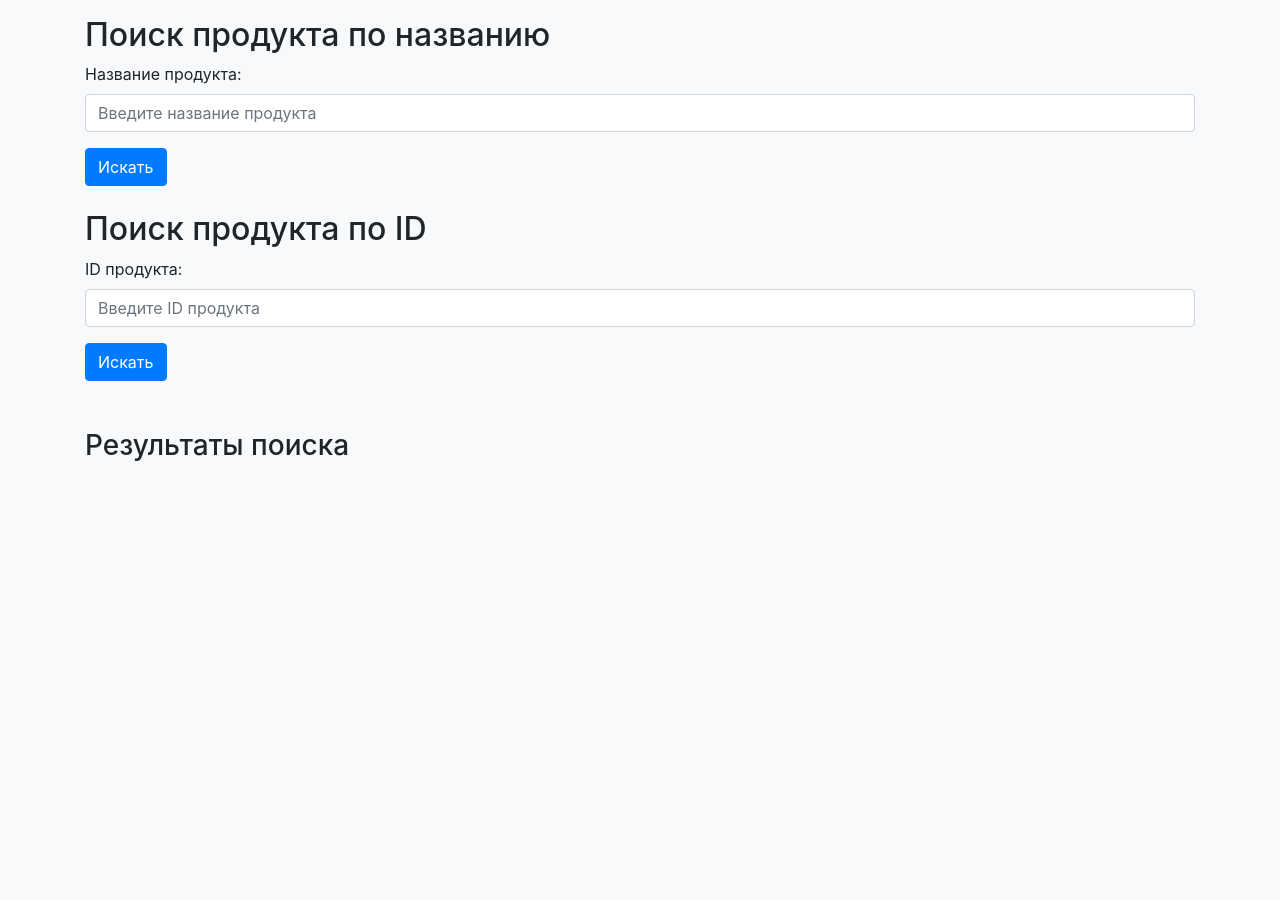
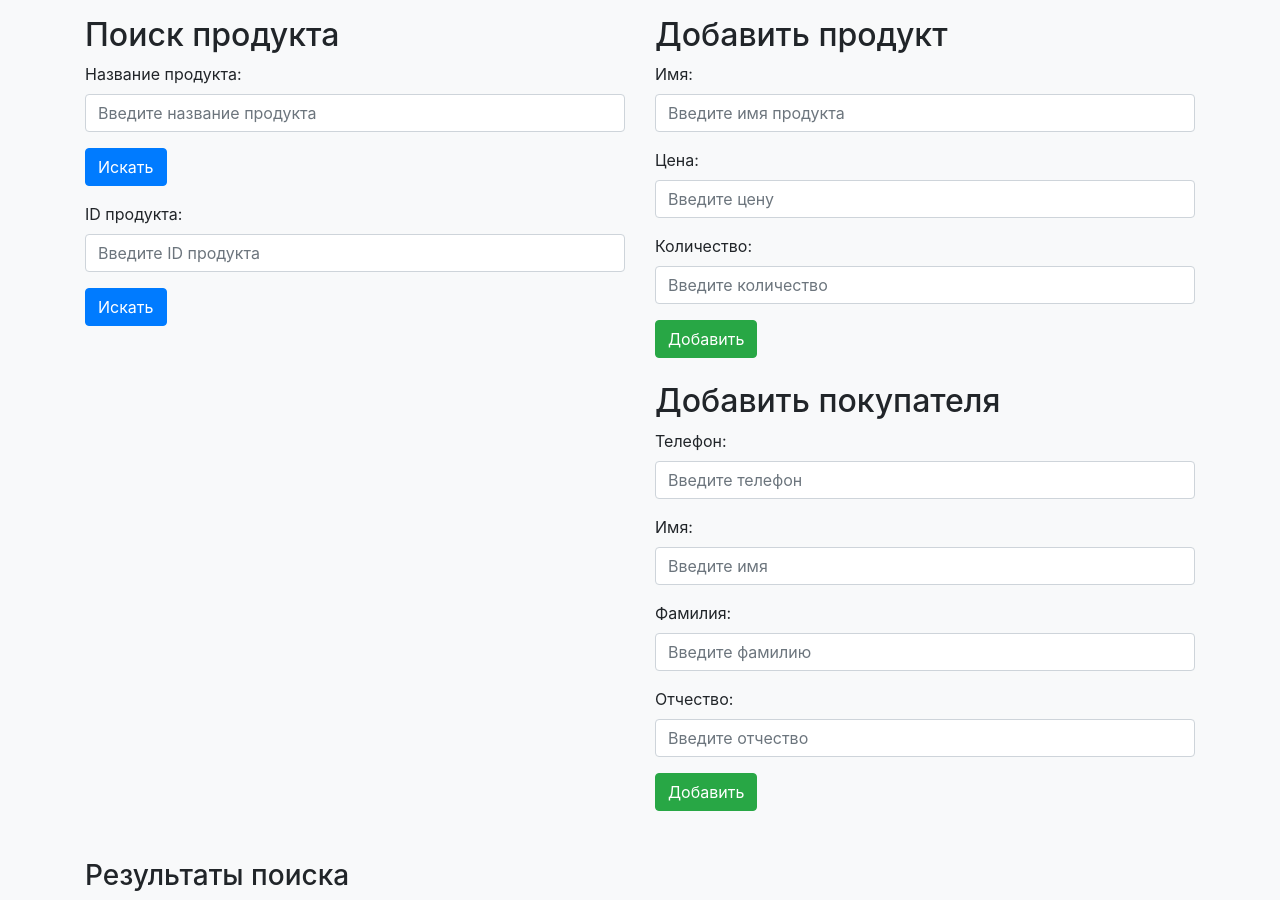
Before and after one commit to romapopov1212/KursBd, a FastAPI app: template templates/index_admin.html in a window 1280 px wide. Shown: the part 225-1125 px from the top of the page. Before the commit the page ends 686 px from the top, so only its background shows below. Run offline with FastAPI, Linux system fonts and the light colour scheme; the template is opened without the code that fills it, so the values that code supplies are empty; parts of the project's set-up code (start-up, migrations or seed data) failed here and were passed over; some libraries are stand-ins or nearby versions.

Commit message:
added add product and buyers form for admin page

```diff
--- a/templates/index_admin.html
+++ b/templates/index_admin.html
@@ -45,19 +45,17 @@
             </div>
         </div>
 
-        <div class="mb-4">
-            <h2>Поиск продукта по названию</h2>
-            <form id="searchByNameForm">
+        <div class="row mb-4">
+            <!-- Поиск продукта -->
+            <div class="col-md-6">
+                <h2>Поиск продукта</h2>
+                <form id="searchByNameForm" class="mb-3">
                     <div class="form-group">
                         <label for="productName">Название продукта:</label>
                         <input type="text" class="form-control" id="productName" placeholder="Введите название продукта">
                     </div>
                     <button type="submit" class="btn btn-primary">Искать</button>
                 </form>
-        </div>
-        <!-- ПОИСК ПО id -->
-        <div class="mb-4">
-            <h2>Поиск продукта по ID</h2>
                 <form id="searchByIdForm">
                     <div class="form-group">
                         <label for="productId">ID продукта:</label>
@@ -66,6 +64,48 @@
                     <button type="submit" class="btn btn-primary">Искать</button>
                 </form>
             </div>
+            <!-- Добавление продукта -->
+            <div class="col-md-6">
+                <h2>Добавить продукт</h2>
+                <form id="addProductForm">
+                    <div class="form-group">
+                        <label for="newProductName">Имя:</label>
+                        <input type="text" class="form-control" id="newProductName" placeholder="Введите имя продукта">
+                    </div>
+                    <div class="form-group">
+                        <label for="newProductPrice">Цена:</label>
+                        <input type="number" class="form-control" id="newProductPrice" placeholder="Введите цену">
+                    </div>
+                    <div class="form-group">
+                        <label for="newProductCount">Количество:</label>
+                        <input type="number" class="form-control" id="newProductCount" placeholder="Введите количество">
+                    </div>
+                    <button type="submit" class="btn btn-success">Добавить</button>
+                </form>
+                <h2 class="mt-4">Добавить покупателя</h2>
+                <form id="addCustomerForm">
+                    <div class="form-group">
+                        <label for="customerPhone">Телефон:</label>
+                        <input type="text" class="form-control" id="customerPhone" placeholder="Введите телефон">
+                    </div>
+                    <div class="form-group">
+                        <label for="customerFirstName">Имя:</label>
+                        <input type="text" class="form-control" id="customerFirstName" placeholder="Введите имя">
+                    </div>
+                    <div class="form-group">
+                        <label for="customerLastName">Фамилия:</label>
+                        <input type="text" class="form-control" id="customerLastName" placeholder="Введите фамилию">
+                    </div>
+                    <div class="form-group">
+                        <label for="customerMiddleName">Отчество:</label>
+                        <input type="text" class="form-control" id="customerMiddleName" placeholder="Введите отчество">
+                    </div>
+                    <button type="submit" class="btn btn-success">Добавить</button>
+                </form>
+            </div>
+        </div>
+
+
         <!--  РЕЗУЛЬТАТ ПОИСКА  -->
         <div id="searchResults" class="mt-5">
             <h3>Результаты поиска</h3>
@@ -113,6 +153,37 @@
             alert('Ошибка поиска: ' + (error.response?.data?.detail || error.message));
         }
     });
+
+    document.getElementById('addProductForm').addEventListener('submit', async function(event) {
+        event.preventDefault();
+        const name = document.getElementById('newProductName').value;
+        const price = document.getElementById('newProductPrice').value;
+        const count = document.getElementById('newProductCount').value;
+
+        try {
+            await axios.post('/shop/products/add_product', { name, price, count });
+            alert('Продукт успешно добавлен!');
+            location.reload();
+        } catch (error) {
+            alert('Ошибка добавления продукта: ' + (error.response?.data?.detail || error.message));
+        }
+    });
+
+    document.getElementById('addCustomerForm').addEventListener('submit', async function(event) {
+        event.preventDefault();
+        const telephone_number = document.getElementById('customerPhone').value;
+        const firstname = document.getElementById('customerFirstName').value;
+        const surname = document.getElementById('customerLastName').value;
+        const lastname = document.getElementById('customerMiddleName').value;
+
+        try {
+            await axios.post('/shop/buyers/buyer/add', { telephone_number, firstname, surname, lastname });
+            alert('Покупатель успешно добавлен!');
+            location.reload();
+        } catch (error) {
+            alert('Ошибка добавления покупателя: ' + (error.response?.data?.detail || error.message));
+        }
+    });
     </script>
 </body>
 </html>
```
Lines whose indentation alone changed are shown as unchanged.
